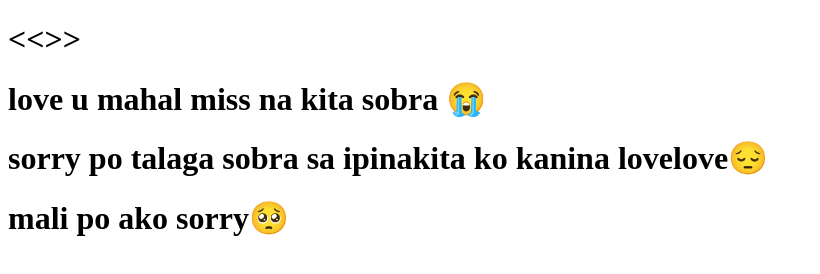
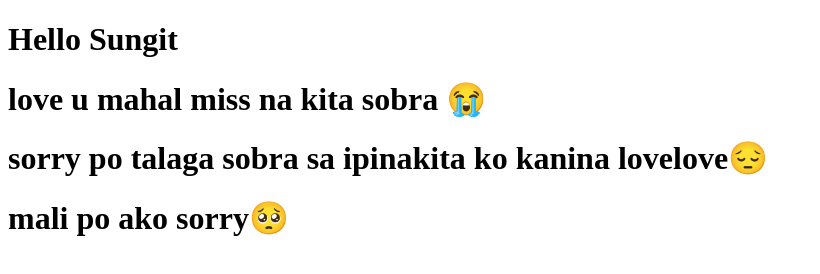
Before and after one commit to patricioMed/htmlFiles, a plain HTML site: page index.html in a window 1280 px wide. Shown: the whole page, without its empty margins (0-820 px from the left). Drawn offline with Linux system fonts and the light colour scheme.

Commit message:
Update index.html

```diff
--- a/index.html
+++ b/index.html
@@ -6,7 +6,7 @@
     <title>lovelove</title>
 </head>
 <body>
-    <h1>                     <<<Hello Sungit>>>                        </h1>
+    <h1>                     Hello Sungit                              </h1>
     <h1>    love u mahal miss na kita sobra 😭                         </h1>
     <h1>    sorry po talaga sobra sa ipinakita ko kanina lovelove😔    </h1>
     <h1>    mali po ako sorry🥺                                         </h1>
```
